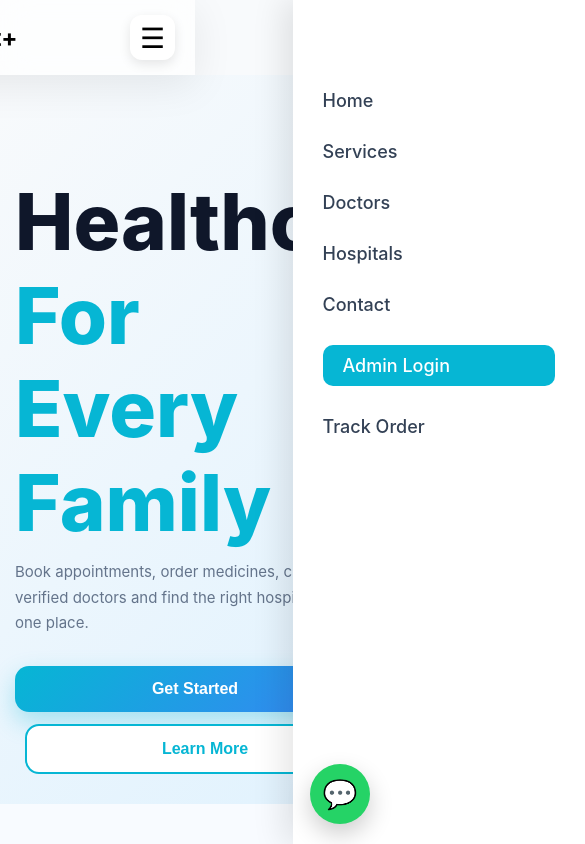
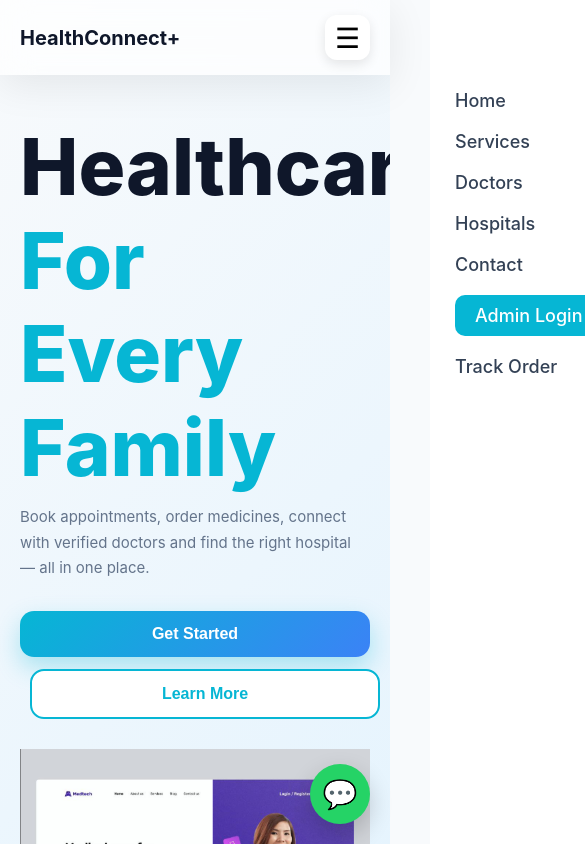
Before and after one commit to tiwaririturaj907-lgtm/healthconnect, a React (Vite) app: page / in a window 390 px wide. Shown: the top 844 px of the page, 585 px wide, since content can reach past the window. Built offline with nearby package versions, Linux system fonts and the light colour scheme.

Commit message:
Fix Vercel Routing

```diff
--- a/src/index.css
+++ b/src/index.css
@@ -59,13 +59,26 @@ html{
 @media (max-width:768px){
   .navbar{
   width:100%;
-  border-radius: 0;
-  padding: 15px 20px;
-  position:sticky;
+  max-width:none;
+  left:0;
+  transform:none;
+
+  position:fixed;
   top:0;
-  z-index:100;
+
+  border-radius:0;
+  padding:15px 20px;
+
+  display:flex;
+  justify-content:space-between;
+  align-items:center;
 }
-
+  .logo{
+    display:block !important;
+    font-size:20px;
+    font-weight:700;
+    color:#0F172A;
+  }
   .hamburger{
   display:flex;
   font-size:28px;
@@ -85,32 +98,30 @@ html{
     background:rgba(0,0,0,0.4);
     z-index:999;
   }
-
   .nav-links{
   position:fixed;
   top:0;
-    right:-100%;
-    width:75%;
-    max-width:300px;
+  right:-320px;
+
+  width:280px;
   height:100vh;
+
+  background:#fff;
   list-style:none;
-    background:white;
 
   display:flex;
   flex-direction:column;
+  align-items:flex-start;
   justify-content:flex-start;
-    align-items:flex-start;
 
-    padding:90px 30px;
-    gap:25px;
+  padding:90px 25px;
 
-    transition:right .35s ease;
-    z-index:1000;
+  gap:20px;
 
-    box-shadow:
-    -10px 0 30px rgba(0,0,0,0.1);
+  transition:right .3s ease;
+
+  z-index:1001;
 }
-
   .nav-links.active{
     right:0;
   }
@@ -125,13 +136,6 @@ html{
     width:100%;
     display:block;
   }
-}
-
-
-.nav-links{
-  display:flex;
-  gap:30px;
-  list-style:none;
 }
 
 .nav-links li{
@@ -223,18 +227,36 @@ body{
   font-size:20px;
 }
 @media (max-width: 768px){
-
   .hero{
-    padding:100px 15px 30px;
-    min-height:auto;
+  flex-direction:column;
+  padding:120px 20px 40px;
+  overflow:hidden;
 }
 
-  .hero img{
+.left{
   width:100%;
-    max-width:280px;
-    margin:auto;
 }
 
+.right{
+  width:100%;
+  margin-top:30px;
+  display:flex;
+  flex-direction:column;
+  align-items:center;
+}
+
+.hero-doctor{
+  width:100%;
+  max-width:320px;
+  height:auto;
+}
+
+.card{
+  width:100%;
+  max-width:320px;
+  padding:16px;
+  font-size:15px;
+}
 
   .left h1{
     font-size:34px;
@@ -246,19 +268,10 @@ body{
     margin-top:10px;
   }
 
-  .right{
-    margin-top:25px;
-    gap:12px;
-  }
-
   .card{
     padding:14px;
     border-radius:14px;
     font-size:14px;
-  }
-
-  .left{
-    width:100%;
   }
 
   .buttons{
@@ -800,11 +813,7 @@ body{
   color:white;
   cursor:pointer;
 }
-.footer{
-  background:#0F172A;
-  color:white;
-  padding:60px 8% 30px;
-}
+
 
 .footer-container{
   display:grid;
@@ -1158,12 +1167,10 @@ input[type="file"]{
   transform:translateY(-8px);
 }
 .hero-doctor{
-  width:410px;
-  height:260px;
-  object-fit:cover;
-  border-radius:20px;
-  box-shadow:0 20px 40px rgba(0,0,0,.15);
-  transition:.3s;
+  width:100%;
+  max-width:500px;
+  height:auto;
+  display:block;
 }
 
 .hero-doctor:hover{
```
Lines whose indentation alone changed are shown as unchanged.
